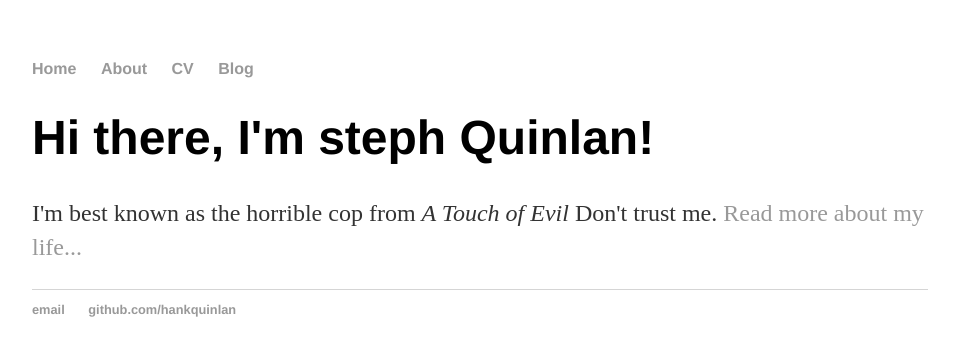
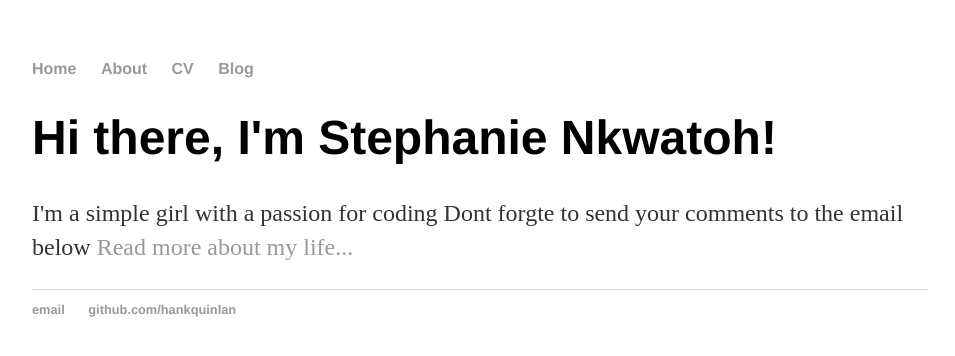
Before and after one commit to steph237/steph237.github.io, a Jekyll site: the page built from home/index.html, in a window 1280 px wide. Shown: the top 356 px of the page, without its empty margins (160-1115 px from the left). Built offline with Jekyll 4.4.1, drawn with Linux system fonts in a browser that asks for light colours.

Commit message:
Update index.html
changed the home page

```diff
--- a/home/index.html
+++ b/home/index.html
@@ -1,8 +1,8 @@
 ---
 layout: default
-title: Hank Quinlan, Horrible Cop
+title: Stephanie Nkwatoh
 ---
 <div class="blurb">
-	<h1>Hi there, I'm steph Quinlan!</h1>
-	<p>I'm best known as the horrible cop from <em>A Touch of Evil</em> Don't trust me. <a href="/about">Read more about my life...</a></p>
+	<h1>Hi there, I'm Stephanie Nkwatoh!</h1>
+	<p>I'm a simple girl with a passion for coding</em> Dont forgte to send your comments to the email below <a href="/about">Read more about my life...</a></p>
 </div><!-- /.blurb -->
```
